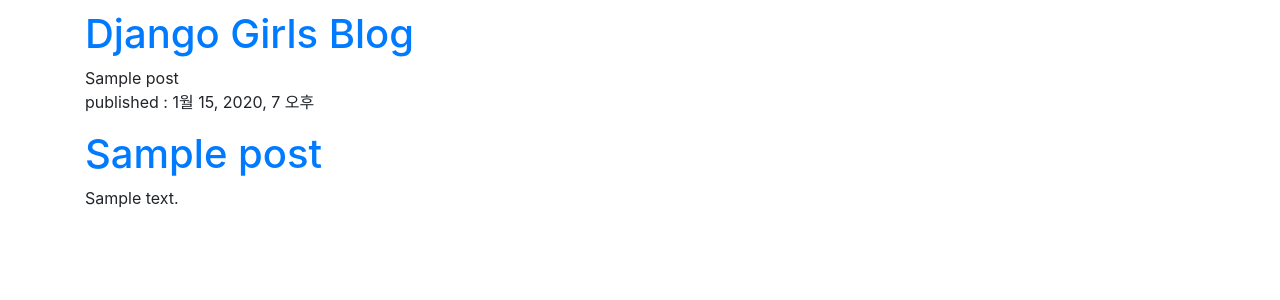
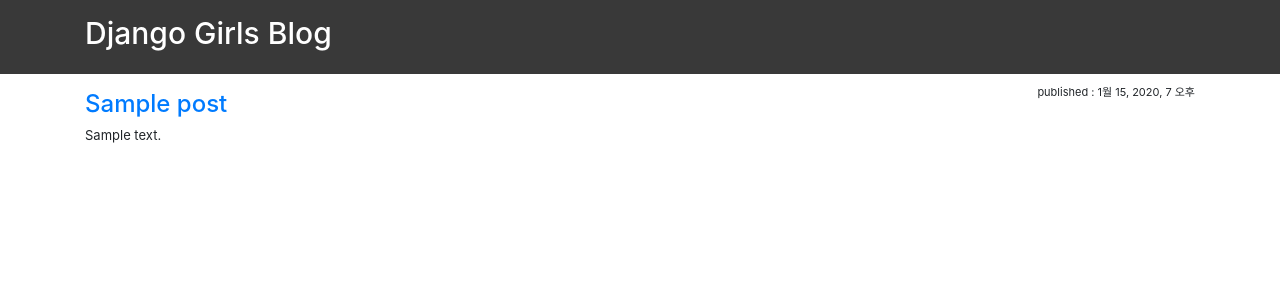
Before and after one commit to shdbsghxg/Djangogirls-Tutorial, a Django app: page / in a window 1280 px wide. Shown: the top 300 px of the page. Run offline with Django 3.2, Linux system fonts and the light colour scheme; tables that the repository leaves empty hold one stand-in row (values such as "Sample post"); some libraries are stand-ins or nearby versions.

Commit message:
apply : blog.css using static template tag

```diff
--- a/django/static/css/blog.css
+++ b/django/static/css/blog.css
@@ -1,3 +1,42 @@
+
 body {
-    padding-top: 10px;
+    font-size: 13px;
 }
+h1 {
+    font-size: 30px;
+}
+h2 {
+    font-size: 24px;
+}
+
+.header{
+    background-color: #393939;
+    padding-top: 15px;
+    padding-bottom: 15px;
+    margin-bottom: 10px;
+}
+.header a {
+    color: white;
+    text-decoration: none;
+}
+
+.post {
+    padding-bottom: 10px;
+    border-bottom: 1px solid #ccc;
+    margin-bottom: 10px;
+}
+.post:last-child {
+    border: none;
+}
+.post > .post-date {
+    text-align: right;
+    font-size: 11px;
+    margin-bottom: -11px;
+}
+.post > .post-title {
+
+}
+.post > .post-content {
+    max-height: 190px;
+    overflow: hidden;
+}
--- a/django/templates/blog/post_list.html
+++ b/django/templates/blog/post_list.html
@@ -1,3 +1,4 @@
+{% load static %}
 <!doctype html>
 <html lang="en">
 <head>
@@ -6,23 +7,21 @@
           content="width=device-width, user-scalable=no, initial-scale=1.0, maximum-scale=1.0, minimum-scale=1.0">
     <meta http-equiv="X-UA-Compatible" content="ie=edge">
     <title>Djangogirls Tutorial</title>
-    <link rel="stylesheet" href="/static/bootstrap/css/bootstrap.css">
-    <link rel="stylesheet" href="/static/css/blog.css">
+    <link rel="stylesheet" href="{% static 'bootstrap/css/bootstrap.css' %}">
+    <link rel="stylesheet" href="{% static 'css/blog.css' %}">
 </head>
 <body>
+    <div class="header">
+        <div class="container">
+            <h1><a href="">Django Girls Blog</a></h1>
+        </div>
+    </div>
     <div class="container">
-        <div>
-            <h1><a href="">Django Girls Blog</a></h1>
-            {% for post in posts %}
-            <div>{{ post.title }}</div>
-            {% endfor %}
-        </div>
-
         {% for post in posts %}
-        <div>
-            <p>published : {{ post.published_date }}</p>
-            <h1><a href="">{{ post.title }}</a></h1>
-            <div>{{ post.content|linebreaksbr|truncatewords:30 }}</div>
+        <div class="post">
+            <p class="post-date">published : {{ post.published_date }}</p>
+            <h2 class="post-title"><a href="">{{ post.title }}</a></h2>
+            <div class="post-content">{{ post.content|linebreaksbr|truncatewords:30 }}</div>
         </div>
         {% endfor %}
     </div>
```
